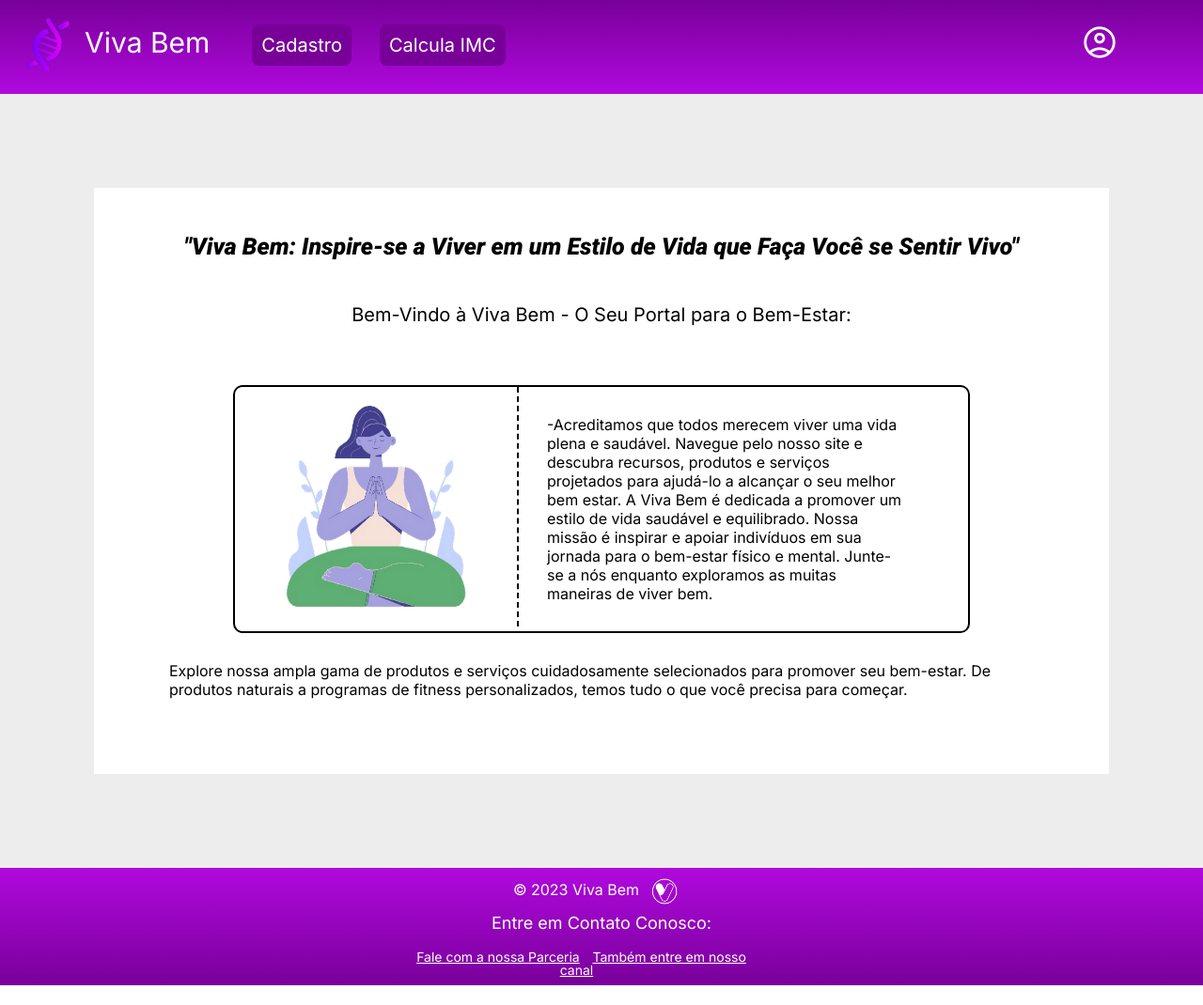
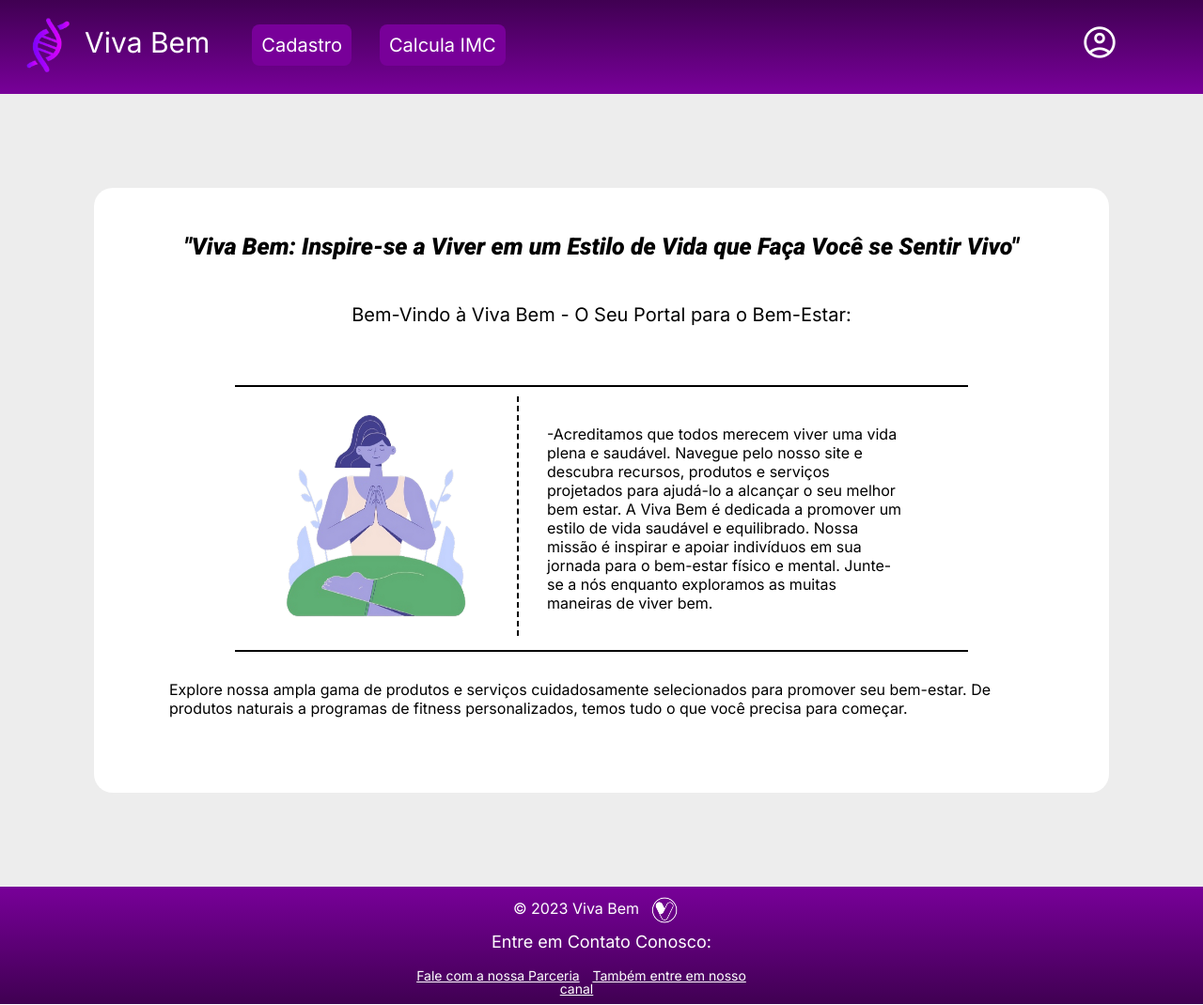
Before and after one commit to AlanLbv/Projeto-VivaBem, a plain HTML site: page page/index.html in a window 1280 px wide. Shown: the whole page at 94% size. Drawn offline with nearby package versions, Linux system fonts and the light colour scheme.

Commit message:
alterando o css do footer e da navbar

```diff
--- a/styles/footer.css
+++ b/styles/footer.css
@@ -5,7 +5,7 @@
 .footer {
     height: 125px;
     width: 100%;
-    background: linear-gradient(180deg, #B009DE, #780099);
+    background: linear-gradient(360deg, #400052, #780099);
 }
 
 .container{
--- a/styles/form.css
+++ b/styles/form.css
@@ -50,6 +50,8 @@ button:hover{
     color: white;
     width: 125px;
     border: 2px solid black;
+}
+
 body{
     background-color: #ededed;
 }
--- a/styles/navbar.css
+++ b/styles/navbar.css
@@ -5,7 +5,7 @@
 .navbar {
     height: 100px;
     width: 100%;
-    background: linear-gradient(180deg, #780099 , #B009DE);
+    background: linear-gradient(180deg, #400052, #780099);
     display: flex;
 }
 
@@ -55,7 +55,7 @@ a{
 }
 
 .lista:active{
-    box-shadow: 4px -3px 1px #61017b;
+    box-shadow: 5px -4px 1px #3c004c;
     transition: 0.1s;
 }
 
--- a/styles/style.css
+++ b/styles/style.css
@@ -8,6 +8,7 @@ main{
 .div-main{
     background-color: white;
     padding: 50px;
+    border-radius: 20px;
 }
 
 .slogan-viva-bem{
@@ -31,9 +32,9 @@ main{
     display: flex;
     margin: 0 auto;
     width: 700px;
-    border: 2px solid black;
-    border-radius: 10px;
-    padding: 0px 40px;
+    border-top: 2px solid black;
+    border-bottom: 2px solid black;
+    padding: 10px 40px;
 }
 
 .div-description-viva-bem{
```
